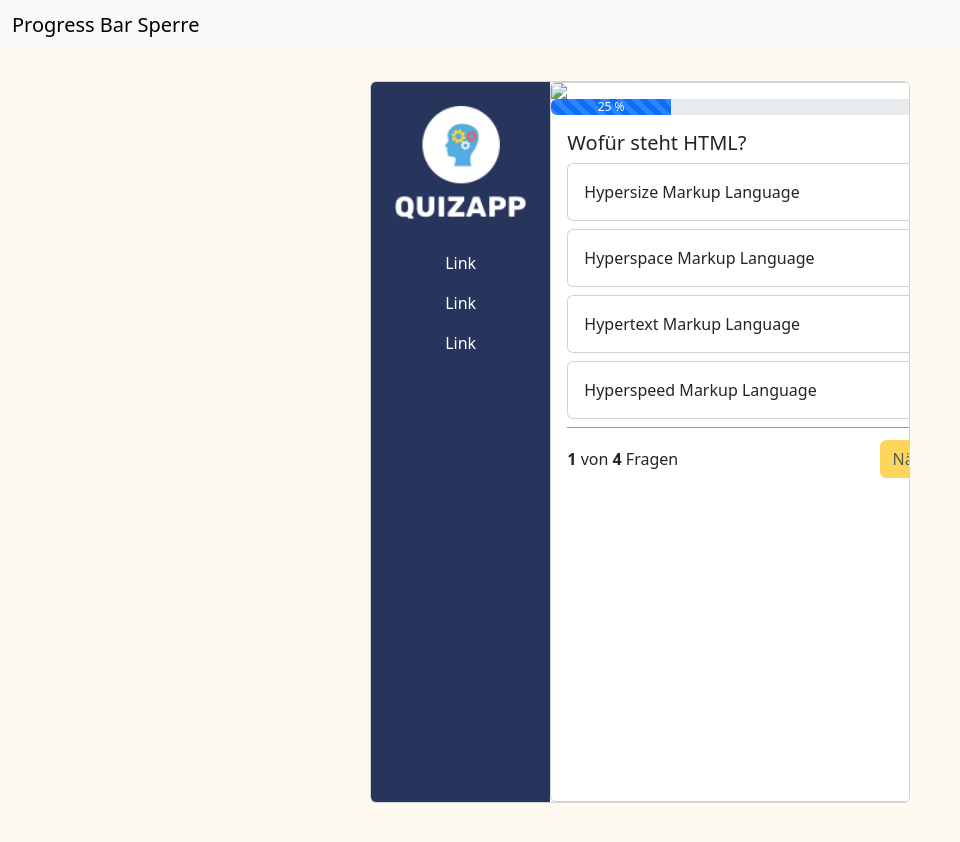
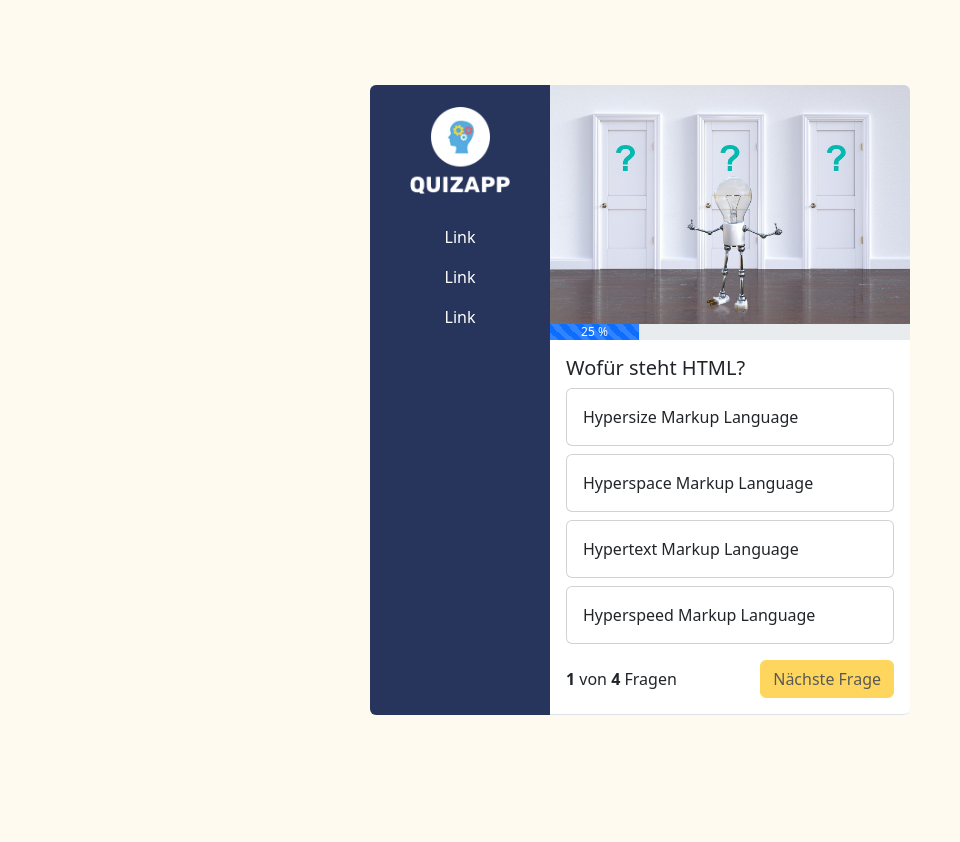
Before and after one commit to fshippman/Quizapp, a plain HTML site: page index.html in a window 1280 px wide. Shown: the whole page, without its empty margins (0-960 px from the left). After the commit the page ends 800 px from the top, so only its background shows below. Drawn offline with nearby package versions, Linux system fonts and the light colour scheme.

Commit message:
viele Anpassungen

```diff
--- a/index.html
+++ b/index.html
@@ -20,69 +20,65 @@
 
 <body onload="init();">
 
-    <nav class="navbar bg-body-tertiary">
-        <div class="container-fluid">
-            <span class="navbar-brand mb-0 h1">Progress Bar Sperre</span>
-        </div>
-    </nav>
+
 
     <div class="container">
-        <div class="card mb-3" style="max-width: 540px; overflow: hidden;">
-            <div class="row g-0" >
 
+        <div class="card border-0" style="max-width: 540px; overflow: hidden;">
 
-
-
+            <div class="row g-0">
 
                 <div class="col-md-4">
-                    <div class="d-flex flex-column">
-                        <img src="img/logo.png" class="img-fluid rounded m-4" alt="...">
+                    <div class="d-flex flex-column justify-content-center align-items-center">
+
+                        <img src="img/logo.png" class="m-3 logo" alt="...">
 
 
                         <ul class="nav flex-column">
-                            <li class="nav-item d-flex justify-content-center">
-                              <a class="nav-link" href="#">Link</a>
+                            <li class="nav-item">
+                                <a class="nav-link" href="#">Link</a>
                             </li>
-                            <li class="nav-item d-flex justify-content-center">
-                              <a class="nav-link" href="#">Link</a>
+                            <li class="nav-item">
+                                <a class="nav-link" href="#">Link</a>
                             </li>
-                            <li class="nav-item d-flex justify-content-center">
-                              <a class="nav-link" href="#">Link</a>
+                            <li class="nav-item">
+                                <a class="nav-link" href="#">Link</a>
                             </li>
-
-                          </ul>
+                        </ul>
 
                     </div>
-
-
-
-
                 </div>
 
 
+                <div class="col-md-8">
+
+                    <img src="img/question-mark.jpg" class="w-100" id="header-image">
 
 
-                <!--  -->
-                <div class="col-md-8">
-
-                    <div id="card" class="card quiz-card" style="width: 30rem; height: 45rem;">
-                        <img src="img/" class="card-img-top" id="header-image">
+                    <div class="border-bottom rounded-bottom-right">
                         <div class="progress" role="progressbar" aria-label="Warning example" aria-valuenow="25"
-                            aria-valuemin="0" aria-valuemax="100">
-                            <div class="progress-bar  progress-bar-striped bg-blue" id="progress-bar" style="width: 25%">25%
+                            aria-valuemin="0" aria-valuemax="100" style="border-radius: 0px; width: 100%;">
+                            <div class="progress-bar  progress-bar-striped bg-blue border-end" id="progress-bar"
+                                style="width: 25%">25%
                             </div>
                         </div>
-                        <div id="endScreen" style="display: none;">
+
+                        <!------------------------------ENDSCREEN------------------------------>
+
+                        <div id="endScreen" class="" style="display: none;">
                             <div class="card-body text-center">
                                 <div class="fs-2 mb-2">Quiz beendet</div>
                                 <div class="text-center">
-                                    Du hast <b id="rightAnswers">xxx</b> Fragen von <b id="testId"></b> richtig beantwortet.
+                                    Du hast <b id="rightAnswers">xxx</b> Fragen von <b id="testId"></b> richtig
+                                    beantwortet.
                                 </div>
-                                <button onclick="restartGame()" type="button" class="btn btn-warning mt-3">Replay</button>
+                                <button onclick="restartGame()" type="button"
+                                    class="btn btn-warning mt-3">Replay</button>
                             </div>
                         </div>
-                        <div class="card-body" id="questionBody">
-                            <div id="quiz">
+                        <!------------------------------QUIZ------------------------------>
+                        <div class="card-body " id="questionBody" >
+                            <div id="quiz" class="mb-3">
                                 <h5 class="card-title" id="questiontext">Frage</h5>
 
                                 <div class="card quiz-answer-card mb-2" onclick="answer('answer_1')">
@@ -106,26 +102,24 @@
                                     </div>
                                 </div>
                             </div>
-                            <div class="question_footer">
+                        <!------------------------------QUESTION-FOOTER------------------------------>
+                            <div class="d-flex justify-content-between align-items-center">
                                 <span>
                                     <b id="question-number"></b> von <b id="all-questions"></b> Fragen
                                 </span>
-                                <button onclick="nextQuestion()" class="btn btn-warning" id="next-button" disabled>Nächste
+                                <button onclick="nextQuestion()" class="btn btn-warning" id="next-button"
+                                    disabled>Nächste
                                     Frage</button>
                             </div>
                         </div>
+
                     </div>
 
+                </div>
 
+            </div>
 
-                </div>
-            </div>
         </div>
-
-
-
-
-    </div>
 
 
 
--- a/style.css
+++ b/style.css
@@ -13,13 +13,14 @@ body {
 /* .quiz-card {
     width: 30rem;
 } */
+.logo {
+    height: 100px;
+    width: 100px;
+    object-fit: contain;
+}
 
-.question_footer {
-    display: flex;
-    justify-content: space-between;
-    align-items: center;
-    border-top: 1px solid rgba(0, 0, 0, 0.4);
-    padding-top: 12px;
+.rounded-bottom-right {
+    border-bottom-right-radius: var(--bs-card-border-radius);
 }
 
 .quiz-answer-card:hover {
```
Also changed, not shown: img/question-mark.jpg (added), img/winner.jpg (added).
